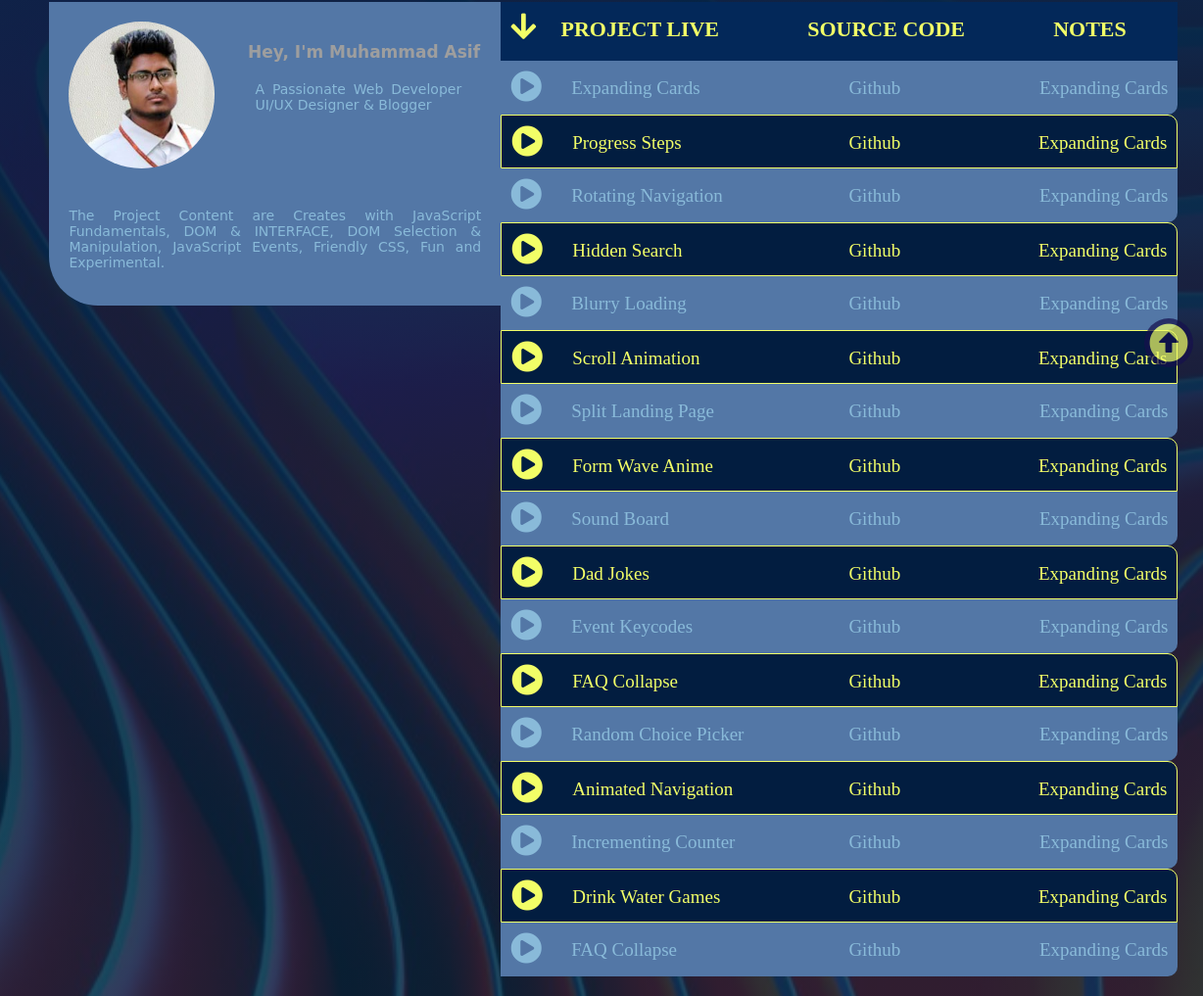
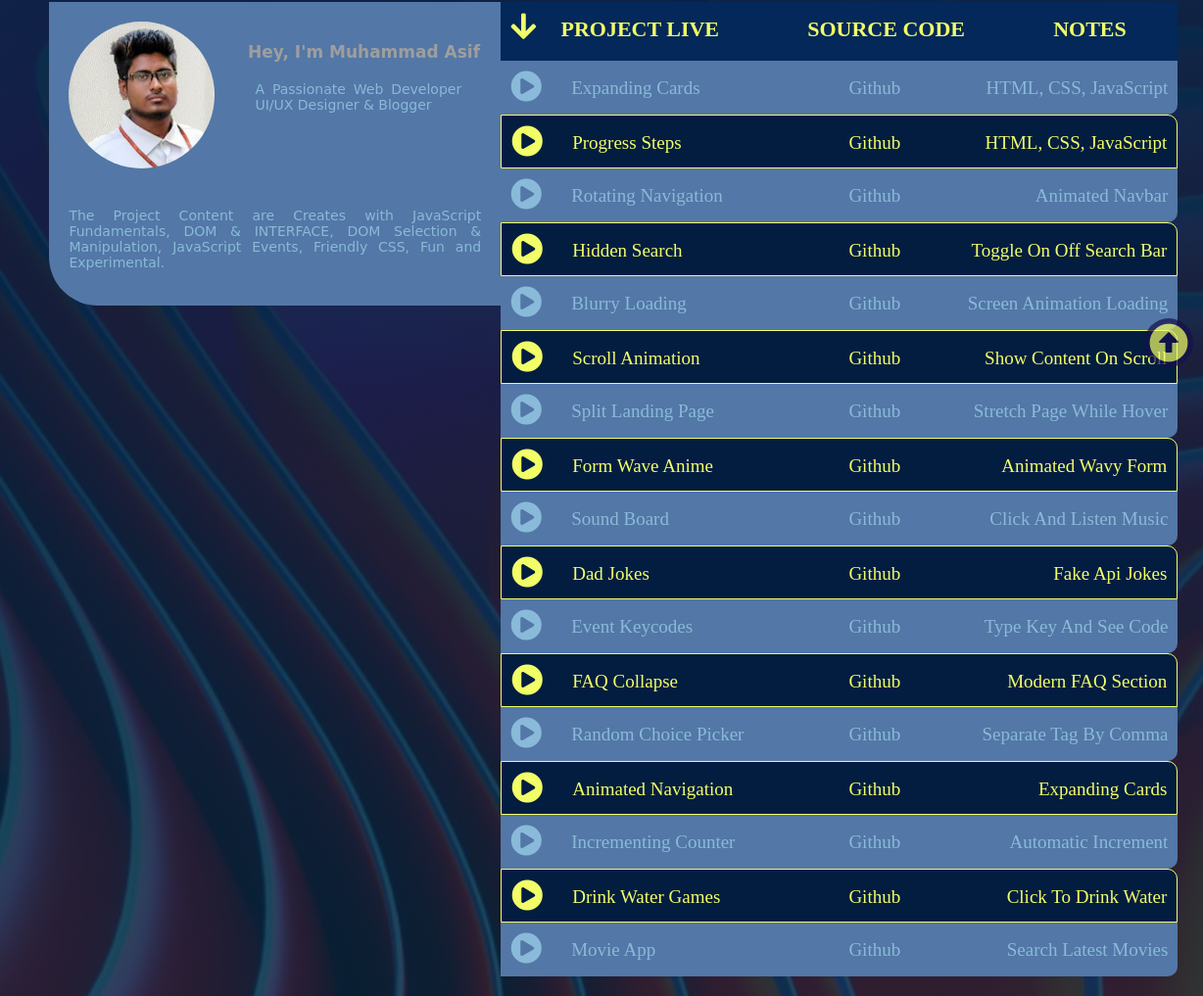
Before and after one commit to Mohammad-Asif-Web/30-vanilla-js-project, a website: page index.html in a window 1280 px wide. Shown: the part 415-1432 px from the top of the page at 98% size, 52-1280 px from the left. Drawn offline with Linux system fonts and the light colour scheme; grey boxes are pictures that could not be loaded.

Commit message:
index file link and notes modified

```diff
--- a/index.html
+++ b/index.html
@@ -53,7 +53,7 @@
                 <div class="part">
                     <li><a href="./projects/01-expanding_cards/main.html">Expanding Cards</a></li>
                 <li><a href="#">Github</a></li>
-                <li><a href="#">Expanding Cards</a></li>
+                <li><a href="#">HTML, CSS, JavaScript</a></li>
                 </div>
             </ul>
             <ul class="projects" >
@@ -61,7 +61,7 @@
                 <div class="part">
                     <li><a href="./projects/02-progress_steps/main.html">Progress Steps</a></li>
                 <li><a href="#">Github</a></li>
-                <li><a href="#">Expanding Cards</a></li>
+                <li><a href="#">HTML, CSS, JavaScript</a></li>
                 </div>
             </ul>
             <ul class="projects" >
@@ -69,7 +69,7 @@
                 <div class="part">
                     <li><a href="./projects/03-rotating_navigation/main.html">Rotating Navigation</a></li>
                 <li><a href="#">Github</a></li>
-                <li><a href="#">Expanding Cards</a></li>
+                <li><a href="#">Animated Navbar</a></li>
                 </div>
             </ul>
             <ul class="projects" >
@@ -77,7 +77,7 @@
                 <div class="part">
                     <li><a href="./projects/04-hidden_search_widget/main.html">Hidden Search</a></li>
                 <li><a href="#">Github</a></li>
-                <li><a href="#">Expanding Cards</a></li>
+                <li><a href="#">Toggle on off search bar</a></li>
                 </div>
             </ul>
             <ul class="projects" >
@@ -85,7 +85,7 @@
                 <div class="part">
                     <li><a href="./projects/05-blurry_loading/main.html">Blurry Loading</a></li>
                 <li><a href="#">Github</a></li>
-                <li><a href="#">Expanding Cards</a></li>
+                <li><a href="#">Screen animation loading</a></li>
                 </div>
             </ul>
             <ul class="projects" >
@@ -93,7 +93,7 @@
                 <div class="part">
                     <li><a href="./projects/06-scroll_animation/main.html">Scroll Animation</a></li>
                 <li><a href="#">Github</a></li>
-                <li><a href="#">Expanding Cards</a></li>
+                <li><a href="#">show content on scroll</a></li>
                 </div>
             </ul>
             <ul class="projects" >
@@ -101,7 +101,7 @@
                 <div class="part">
                     <li><a href="./projects/07-split_landing_page/main.html">Split Landing Page</a></li>
                 <li><a href="#">Github</a></li>
-                <li><a href="#">Expanding Cards</a></li>
+                <li><a href="#">stretch page while hover</a></li>
                 </div>
             </ul>
             <ul class="projects" >
@@ -109,7 +109,7 @@
                 <div class="part">
                     <li><a href="./projects/08-form_wave_animation/main.html">Form Wave Anime</a></li>
                 <li><a href="#">Github</a></li>
-                <li><a href="#">Expanding Cards</a></li>
+                <li><a href="#">animated wavy form</a></li>
                 </div>
             </ul>
             <ul class="projects" >
@@ -117,7 +117,7 @@
                 <div class="part">
                     <li><a href="./projects/09-sound_board/main.html">Sound Board</a></li>
                 <li><a href="#">Github</a></li>
-                <li><a href="#">Expanding Cards</a></li>
+                <li><a href="#">click and listen music</a></li>
                 </div>
             </ul>
             <ul class="projects" >
@@ -125,7 +125,7 @@
                 <div class="part">
                     <li><a href="./projects/10-dad_jokes/main.html">Dad Jokes</a></li>
                 <li><a href="#">Github</a></li>
-                <li><a href="#">Expanding Cards</a></li>
+                <li><a href="#">fake api jokes</a></li>
                 </div>
             </ul>
             <ul class="projects" >
@@ -133,7 +133,7 @@
                 <div class="part">
                     <li><a href="./projects/11-event_keycodes/main.html">Event Keycodes</a></li>
                 <li><a href="#">Github</a></li>
-                <li><a href="#">Expanding Cards</a></li>
+                <li><a href="#">type key and see code</a></li>
                 </div>
             </ul>
             <ul class="projects" >
@@ -141,7 +141,7 @@
                 <div class="part">
                     <li><a href="./projects/12-faq_collapse/main.html">FAQ Collapse</a></li>
                 <li><a href="#">Github</a></li>
-                <li><a href="#">Expanding Cards</a></li>
+                <li><a href="#">Modern FAQ section</a></li>
                 </div>
             </ul>
             <ul class="projects" >
@@ -149,7 +149,7 @@
                 <div class="part">
                     <li><a href="./projects/13-random_choice_picker/main.html">Random Choice Picker</a></li>
                 <li><a href="#">Github</a></li>
-                <li><a href="#">Expanding Cards</a></li>
+                <li><a href="#">separate tag by comma</a></li>
                 </div>
             </ul>
             <ul class="projects" >
@@ -165,7 +165,7 @@
                 <div class="part">
                     <li><a href="./projects/15-incrementing_counter/main.html">Incrementing Counter</a></li>
                 <li><a href="#">Github</a></li>
-                <li><a href="#">Expanding Cards</a></li>
+                <li><a href="#">automatic Increment</a></li>
                 </div>
             </ul>
             <ul class="projects" >
@@ -173,15 +173,15 @@
                 <div class="part">
                     <li><a href="./projects/16-drink_water_games/main.html">Drink Water Games</a></li>
                 <li><a href="#">Github</a></li>
-                <li><a href="#">Expanding Cards</a></li>
+                <li><a href="#">click to drink water</a></li>
                 </div>
             </ul>
             <ul class="projects" >
                 <i class="fas fa-play-circle"></i>
                 <div class="part">
-                    <li><a href="#">FAQ Collapse</a></li>
+                    <li><a href="./projects/17-movie_app/">Movie App</a></li>
                 <li><a href="#">Github</a></li>
-                <li><a href="#">Expanding Cards</a></li>
+                <li><a href="#">Search Latest movies</a></li>
                 </div>
             </ul>
         </div>
```
